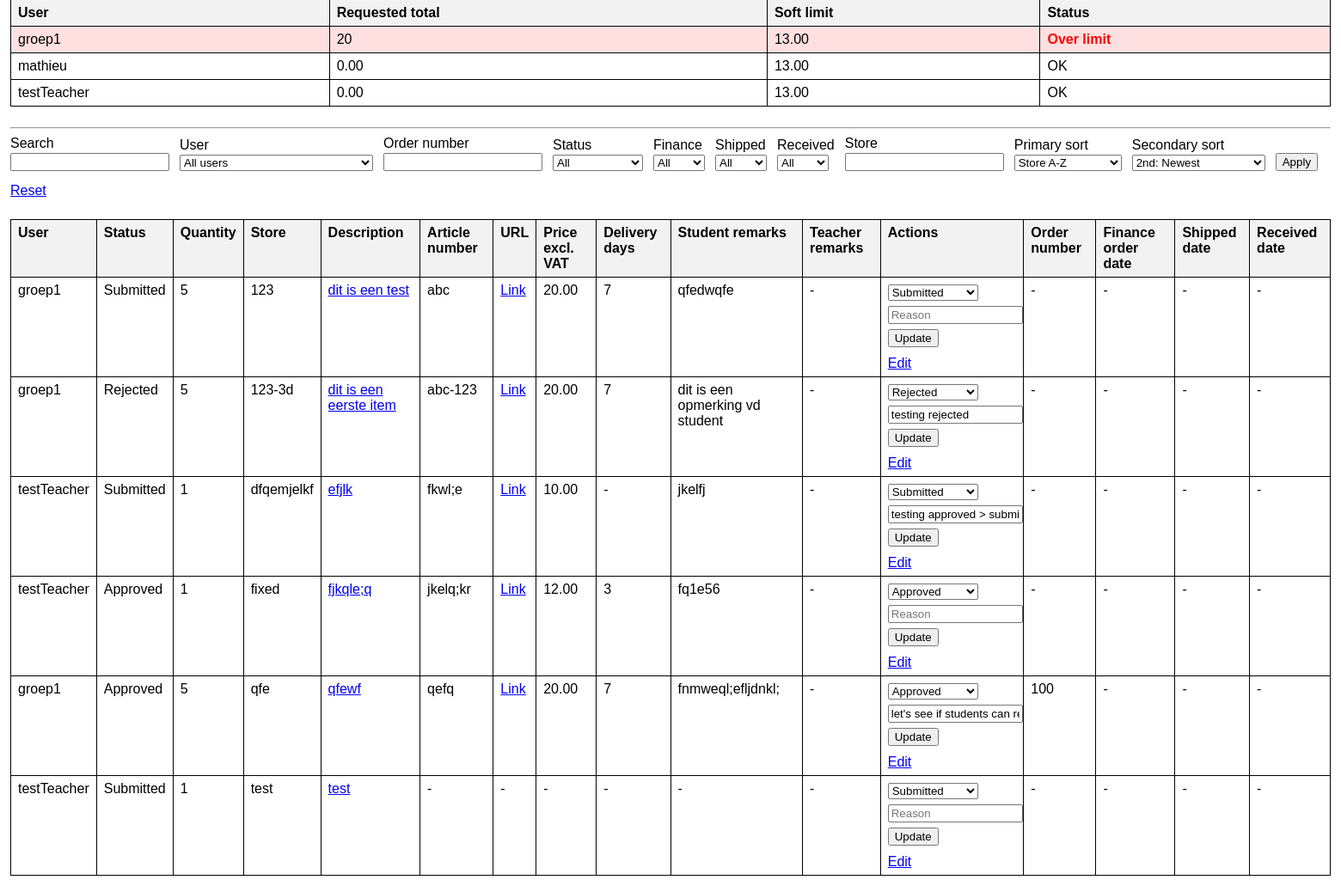
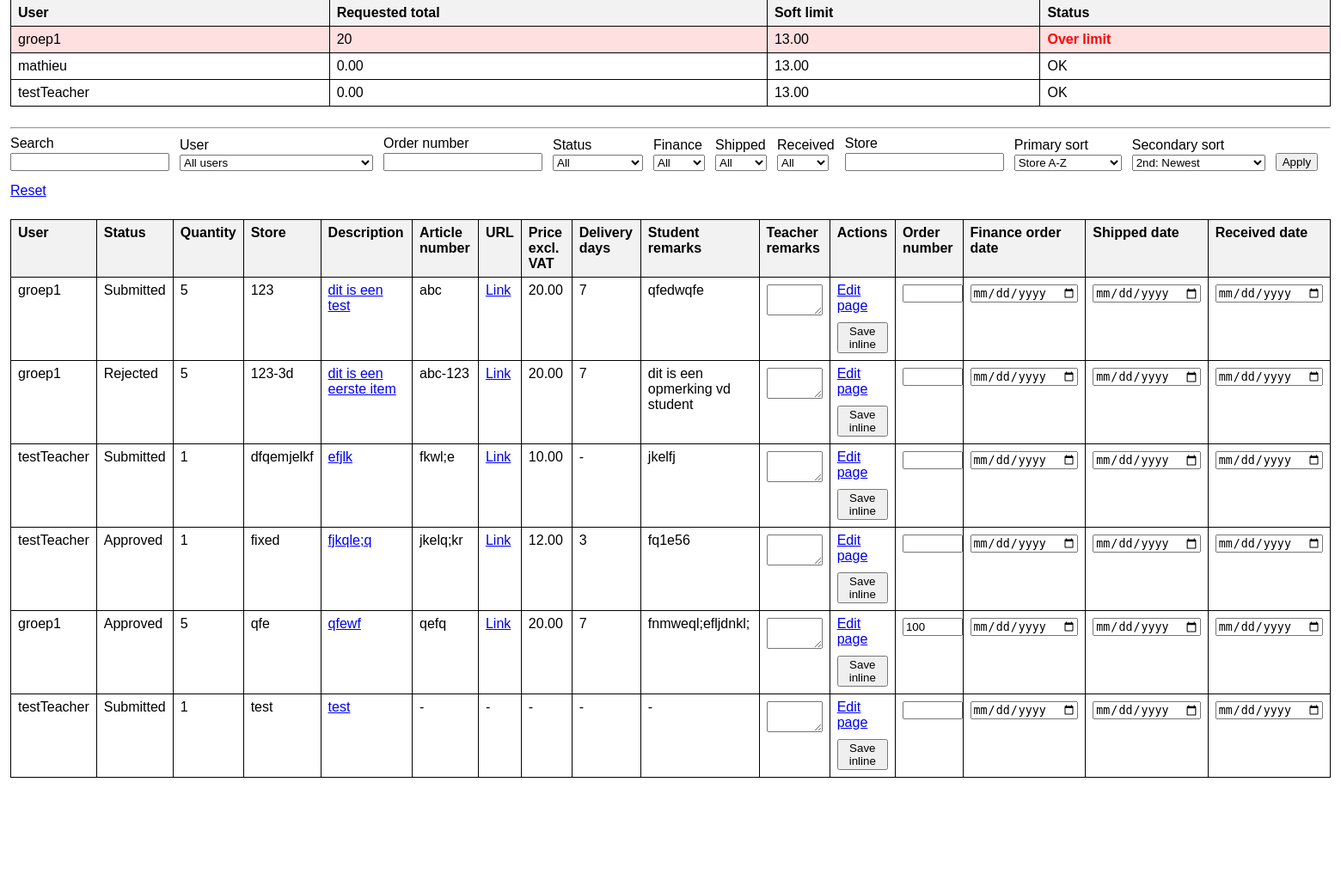
Before and after one commit to MathieuLeroy2/django-order-management, a Django app: page /orders/ in a window 1560 px wide. Shown: the part 290-1321 px from the top of the page at 86% size. After the commit the page ends 1195 px from the top, so only its background shows below. Run offline with Django 5.2, Linux system fonts and the light colour scheme; a user stored in the database is signed in; data comes from the database, SQL or seed files in the repository; both versions use the stored data as it was after the commit.

Commit message:
updated to allow admin to edit columns inline

```diff
--- a/orders/views.py
+++ b/orders/views.py
@@ -9,7 +9,12 @@ from django.shortcuts import get_object_or_404, redirect, render
 from django.utils import timezone
 
 from accounts.models import TeacherStudentLink
-from .forms import OrderCreateForm, OrderDecisionForm, OrderEditForm
+from .forms import (
+    AdminInlineOrderUpdateForm,
+    OrderCreateForm,
+    OrderDecisionForm,
+    OrderEditForm,
+)
 from .models import AppSettings, Order
 
 User = get_user_model()
@@ -142,6 +147,27 @@ def order_list(request):
         else:
             messages.error(request, "Could not update the order. Please check the form.")
 
+    if request.method == "POST" and "inline_edit_order_id" in request.POST:
+        order = get_object_or_404(
+            Order.objects.select_related("user", "decided_by"),
+            pk=request.POST.get("inline_edit_order_id"),
+        )
+
+        if request.user.role != User.ROLE_ADMIN:
+            raise Http404("You do not have permission to inline edit this order.")
+
+        form = AdminInlineOrderUpdateForm(request.POST, instance=order)
+        if form.is_valid():
+            form.save()
+            messages.success(request, f"Order {order.id} inline fields were updated successfully.")
+
+            return_query = request.POST.get("return_query", "").strip()
+            if return_query:
+                return redirect(f"{request.path}?{return_query}")
+            return redirect("orders:order_list")
+        else:
+            messages.error(request, f"Could not save inline changes for order {order.id}.")
+
     orders = get_visible_orders_for_user(request.user)
 
     search = request.GET.get("search", "").strip()
@@ -257,6 +283,7 @@ def order_list(request):
     for order in orders:
         order.can_edit = user_can_edit_order(request.user, order)
         order.can_decide = user_can_decide_order(request.user, order)
+        order.can_inline_admin_edit = request.user.role == User.ROLE_ADMIN
 
     context = {
         "orders": orders,
--- a/templates/orders/order_list.html
+++ b/templates/orders/order_list.html
@@ -240,7 +240,48 @@
                 <td>{{ order.total_price_excl_vat|default:"-" }}</td>
                 <td>{{ order.delivery_time_days|default:"-" }}</td>
                 <td>{{ order.student_remarks|default:"-" }}</td>
+
+                {% if order.can_inline_admin_edit %}
+                    <form method="post">
+                        {% csrf_token %}
+                        <input type="hidden" name="inline_edit_order_id" value="{{ order.id }}">
+                        <input type="hidden" name="return_query" value="{{ request.GET.urlencode }}">
+
+                        <td>
+                            <textarea name="teacher_remarks" rows="2" style="width: 100%;">{{ order.teacher_remarks }}</textarea>
+                        </td>
+
+                        <td>
+                            {% if order.can_decide %}
+                                <div style="margin-bottom: 0.5rem;">
+                                    <input type="hidden" name="update_order_id" disabled>
+
+                                    <a href="{% url 'orders:order_edit' order.id %}">Edit page</a>
+                                </div>
+                            {% endif %}
+
+                            <button type="submit">Save inline</button>
+                        </td>
+
+                        <td>
+                            <input type="text" name="ordernumber" value="{{ order.ordernumber }}" style="width: 100%;">
+                        </td>
+
+                        <td>
+                            <input type="date" name="finance_order_date" value="{% if order.finance_order_date %}{{ order.finance_order_date|date:'Y-m-d' }}{% endif %}">
+                        </td>
+
+                        <td>
+                            <input type="date" name="shipped_date" value="{% if order.shipped_date %}{{ order.shipped_date|date:'Y-m-d' }}{% endif %}">
+                        </td>
+
+                        <td>
+                            <input type="date" name="received_date" value="{% if order.received_date %}{{ order.received_date|date:'Y-m-d' }}{% endif %}">
+                        </td>
+                    </form>
+                {% else %}
                     <td>{{ order.teacher_remarks|default:"-" }}</td>
+
                     <td>
                         {% if order.can_decide %}
                             <form method="post" style="margin-bottom: 0.5rem;">
@@ -275,6 +316,7 @@
                             -
                         {% endif %}
                     </td>
+
                     <td>{{ order.ordernumber|default:"-" }}</td>
                     <td>
                         {% if order.finance_order_date %}
@@ -297,6 +339,7 @@
                             -
                         {% endif %}
                     </td>
+                {% endif %}
             </tr>
         {% empty %}
             <tr>
```
Also changed, not shown: orders/forms.py (+20 -3 lines), db.sqlite3. Lines whose indentation alone changed are shown as unchanged.
